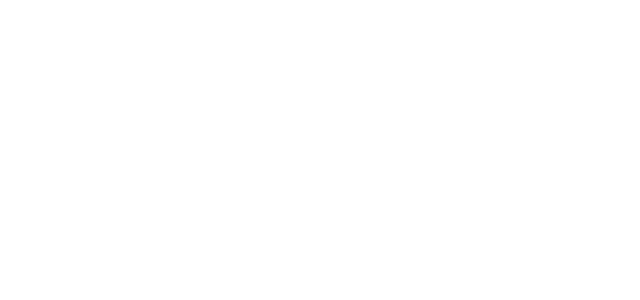
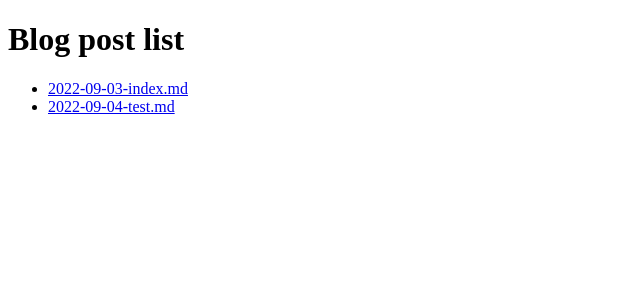
Before and after one commit to JP3Pe/blogfolio, a Next.js app: page / in a window 1280 px wide. Shown: the top 300 px of the page, without its empty margins (0-640 px from the left). Built offline with nearby package versions, Linux system fonts and the light colour scheme.

Commit message:
블로그 게시물을 리스트 형식으로 보여주는 기능 추가 (#12)
# 변경 내역

1. resolved #11

```diff
--- a/pages/index.tsx
+++ b/pages/index.tsx
@@ -1,8 +1,31 @@
-import HTMLReactParser from "html-react-parser";
-import Blog from "./blogs/[title]";
+import { readdirSync } from "fs";
+import { Params } from "next/dist/shared/lib/router/utils/route-matcher";
+import Link from "next/link";
+import { join } from "path";
 
-function Home() {
-  return;
+function Home({ blogTitles }: Params) {
+  return (
+    <div className="blog__list">
+      <h1>Blog post list</h1>
+      <ul>
+        {blogTitles.map((blogTitle: string) => (
+          <li key={blogTitle}>
+            <Link href={`/blogs/${encodeURIComponent(blogTitle)}`}>
+              <a>{blogTitle}</a>
+            </Link>
+          </li>
+        ))}
+      </ul>
+    </div>
+  );
 }
 
+export const getStaticProps = async () => {
+  const blogsFromDirectory = readdirSync(join(process.cwd(), "blogs"));
+
+  return {
+    props: { blogTitles: blogsFromDirectory },
+  };
+};
+
 export default Home;
```
